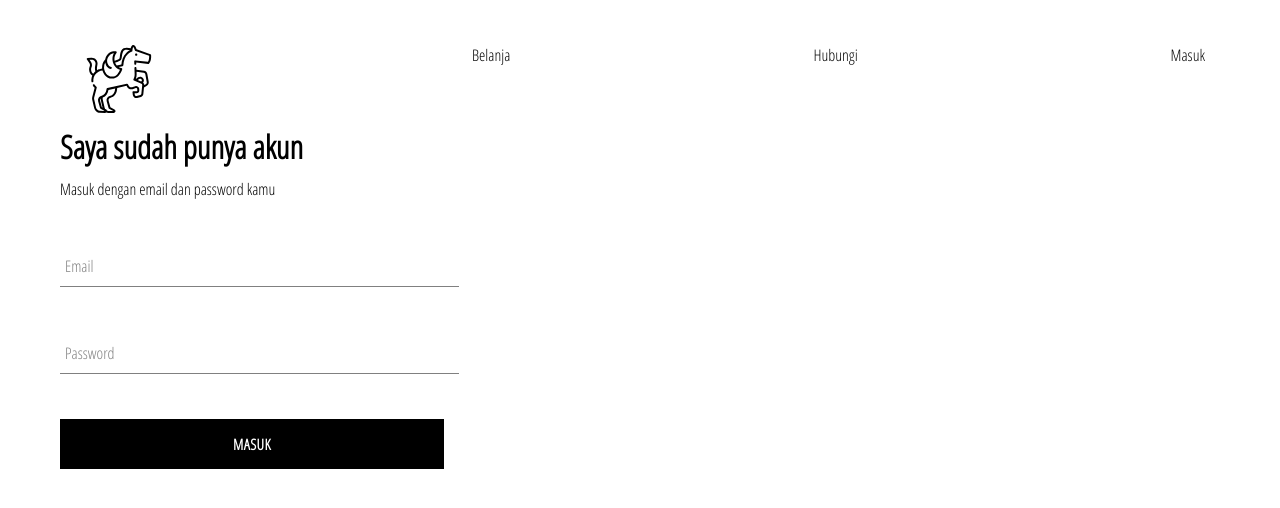
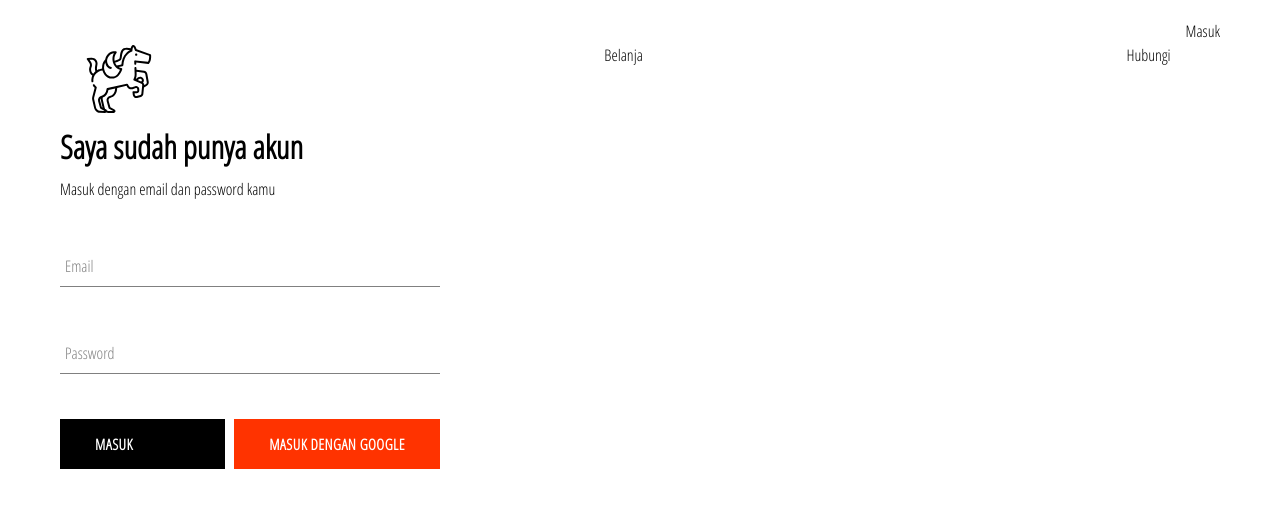
Before and after one commit to Noorwahid717/crwn-clothing, a React (Create React App) app: page /signin in a window 1280 px wide. Shown: the top 508 px of the page. Built offline with nearby package versions, Linux system fonts and the light colour scheme; no server answers.

Commit message:
integrated firebase into application, create sign in page with sign in component and sign in with google account

```diff
--- a/package.json
+++ b/package.json
@@ -8,6 +8,7 @@
     "@testing-library/user-event": "^12.1.10",
     "eslint": "^7.32.0",
     "eslint-config-react-app": "^6.0.0",
+    "firebase": "^8.8.1",
     "node-sass": "^6.0.1",
     "react": "^17.0.2",
     "react-dom": "^17.0.2",
--- a/src/App.css
+++ b/src/App.css
@@ -1,3 +1,7 @@
+* {
+    box-sizing: border-box;
+}
+
 body {
     font-family: 'Open Sans Condensed';
     padding: 20px 60px;
--- a/src/App.js
+++ b/src/App.js
@@ -5,11 +5,35 @@
 import ShopPage from './pages/shop/shop.component';
 import Header from './components/header/header.component';
 import SignInAndSignUp from './pages/sign-in-and-sign-up/sign-in-and-sign-up.component';
+import { auth } from './components/firebase/firebase.utils'
 
-function App() {
+class App extends React.Component {
+  constructor() {
+    super();
+
+    this.state = {
+      currentUser: null
+    }
+  }
+
+  unsubscribeFromAuth = null;
+
+  componentDidMount() {
+    this.unsubscribeFromAuth = auth.onAuthStateChanged(user => {
+      this.setState({ currentUser: user });
+
+      console.log(user);
+    })
+  }
+
+  componentWillUnmount() {
+    this.unsubscribeFromAuth()
+  }
+
+  render() {
     return (
       <div>
-      <Header />
+        <Header currentUser={this.state.currentUser} />
         <Switch>
           <Route exact path='/' component={HomePage} />
           <Route path='/shop' component={ShopPage} />
@@ -19,4 +43,6 @@
     );
   }
 
+}
+
 export default App;
--- a/src/components/custom-button/custom-button.component.jsx
+++ b/src/components/custom-button/custom-button.component.jsx
@@ -1,8 +1,8 @@
 import React from 'react';
 import './custom-button.styles.scss';
 
-const CustomButton = ({ children, ...otherProps }) => (
-    <div className='custom-button' {...otherProps}>
+const CustomButton = ({ children, isGoogleSignIn, ...otherProps }) => (
+    <div className={`${isGoogleSignIn ? 'google-sign-in' : ''} custom-button`} {...otherProps}>
         {children}
     </div>
 )
--- a/src/components/custom-button/custom-button.styles.scss
+++ b/src/components/custom-button/custom-button.styles.scss
@@ -1,7 +1,7 @@
 .custom-button {
     min-width: 165px;
     width: auto;
-    height: auto;
+    height: 50px;
     letter-spacing: 0.5px;
     line-height: 50px;
     padding: 0 35px 0 35px;
@@ -13,11 +13,22 @@
     font-weight: bolder;
     border: none;
     cursor: pointer;
-    text-align: center;
+
 
     &:hover {
       background-color: white;
       color: black;
       border: 1px solid black;
     }
+
+    &.google-sign-in {
+        background-color: rgb(255, 51, 0);
+        color: white;
+
+        &:hover {
+            background-color:rgb(236, 138, 114);
+            border: none;
+            color: rgb(255, 255, 255);
+        }
+    }
   }
--- /dev/null
+++ b/src/components/firebase/firebase.utils.js
@@ -0,0 +1,23 @@
+import firebase from 'firebase/app';
+import 'firebase/firestore';
+import 'firebase/auth';
+
+const config = {
+    apiKey: "AIzaSyDr6agQDRDwVR0KCLpWjA-XcV8-wiPpGTE",
+    authDomain: "ecommerce-db-7578b.firebaseapp.com",
+    projectId: "ecommerce-db-7578b",
+    storageBucket: "ecommerce-db-7578b.appspot.com",
+    messagingSenderId: "776122256111",
+    appId: "1:776122256111:web:20b9a068b6835aae2da91a",
+    measurementId: "G-NNL0R4Q8GT"
+  }
+
+firebase.initializeApp(config);
+export const auth = firebase.auth();
+export const firestore = firebase.firestore();
+
+const provider = new firebase.auth.GoogleAuthProvider();
+provider.setCustomParameters({ prompt: 'select_account' });
+export const signInWithGoogle = () => auth.signInWithPopup(provider);
+
+export default firebase;
--- a/src/components/header/header.component.jsx
+++ b/src/components/header/header.component.jsx
@@ -2,8 +2,9 @@
 import { Link } from 'react-router-dom';
 import './header.styles.scss';
 import { ReactComponent as Logo  } from '../../assets/pegasus.svg';
+import { auth } from '../firebase/firebase.utils';
 
-const Header = () => (
+const Header = ({ currentUser }) => (
     <div className='header'>
         <Link className='logo-container' to='/'>
             <Logo className='logo' />
@@ -18,11 +19,14 @@
                 Hubungi
             </Link>
         </div>
-        <div className='options'>
-            <Link className='option' to='/signin'>
-                Masuk
-            </Link>
-        </div>
+        {
+            currentUser ? (
+                <div className='option' onClick={() => auth.signOut ()}> Keluar </div>
+            ) : (
+                <Link className='option' to='signin'> Masuk </Link>
+            )
+        }
+
     </div>
 )
 
--- a/src/components/header/header.styles.scss
+++ b/src/components/header/header.styles.scss
@@ -20,6 +20,7 @@
 
       .option {
         padding: 10px 15px;
+        cursor: pointer;
       }
     }
   }
--- a/src/components/sign-in/sign-in.component.jsx
+++ b/src/components/sign-in/sign-in.component.jsx
@@ -2,6 +2,7 @@
 import './sign-in.styles.scss'
 import FormInput from '../form-input/form-input.component';
 import CustomButton from '../custom-button/custom-button.component';
+import { signInWithGoogle } from '../firebase/firebase.utils';
 
 class SignIn extends React.Component {
     constructor(props) {
@@ -46,7 +47,16 @@
                         handleChange={this.handleChange}
                         label='Password'
                         required />
-                    <CustomButton type='submit'> Masuk </CustomButton>
+                    <div className='buttons'>
+                        <CustomButton type='submit'> Masuk </CustomButton>
+                        <CustomButton
+                        onClick={signInWithGoogle}
+                        isGoogleSignIn
+                    >
+                         {' '} Masuk dengan Google {' '}
+                        </CustomButton>
+                    </div>
+
                 </form>
             </div>
         )
--- a/src/components/sign-in/sign-in.styles.scss
+++ b/src/components/sign-in/sign-in.styles.scss
@@ -1,9 +1,14 @@
 .sign-in {
-    width: 30vw;
+    width: 380px;
     display: flex;
     flex-direction: column;
 
     .title {
         margin: 10px 0;
     }
+
+    .buttons {
+        display: flex;
+        justify-content: space-between;
+    }
 }
```
Also changed, not shown: 1 other file (tests, documents, lock files or other folders). Lines whose indentation alone changed are shown as unchanged.
